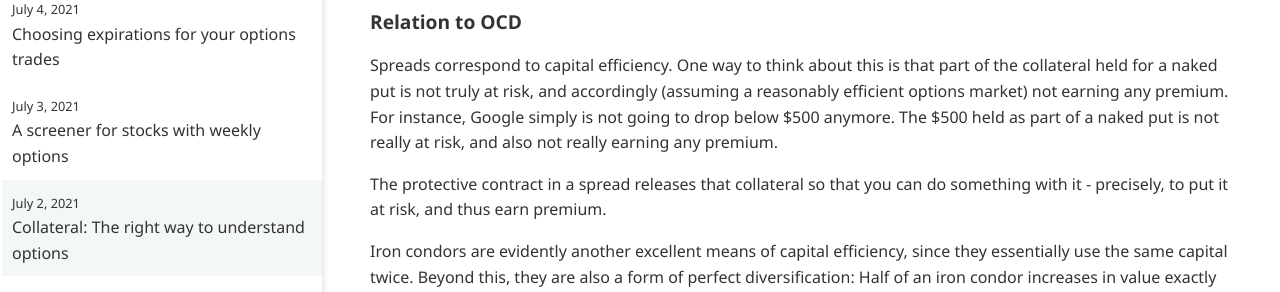
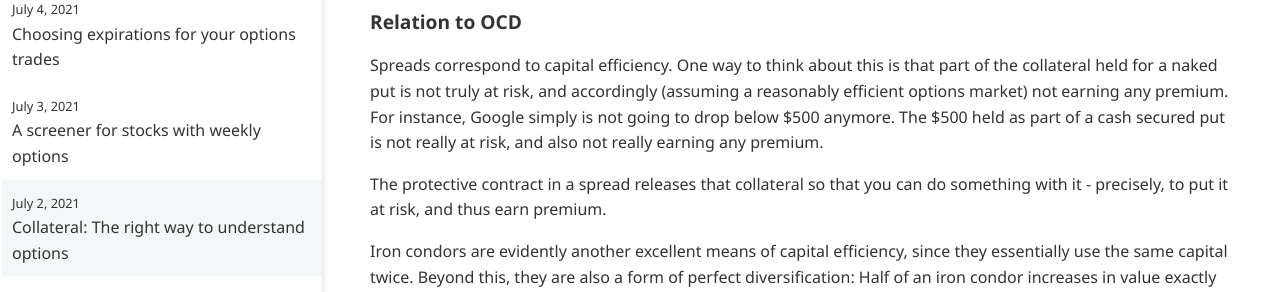
Before and after one commit to ansyblenetwork/aquietlife, a Jekyll site: the page built from _posts/2021-07-02-collateral.md, in a window 1280 px wide and 900 px high, scrolled down 1626 px. Shown: the part 298-590 px from the top of the window. Built offline with Jekyll 4.4.1, drawn with Linux system fonts in a browser that asks for light colours.

Commit message:
Update 2021-07-02-collateral.md

```diff
--- a/_posts/2021-07-02-collateral.md
+++ b/_posts/2021-07-02-collateral.md
@@ -60,7 +60,7 @@ Cash collateral held for an out-of-the-money (OTM) call spread can simultaneousl
 
 ### Relation to OCD
 
-Spreads correspond to capital efficiency. One way to think about this is that part of the collateral held for a naked put is not truly at risk, and accordingly (assuming a reasonably efficient options market) not earning any premium. For instance, Google simply is not going to drop below $500 anymore. The $500 held as part of a naked put is not really at risk, and also not really earning any premium.
+Spreads correspond to capital efficiency. One way to think about this is that part of the collateral held for a naked put is not truly at risk, and accordingly (assuming a reasonably efficient options market) not earning any premium. For instance, Google simply is not going to drop below $500 anymore. The $500 held as part of a cash secured put is not really at risk, and also not really earning any premium.
 
 The protective contract in a spread releases that collateral so that you can do something with it - precisely, to put it at risk, and thus earn premium.
 
```
